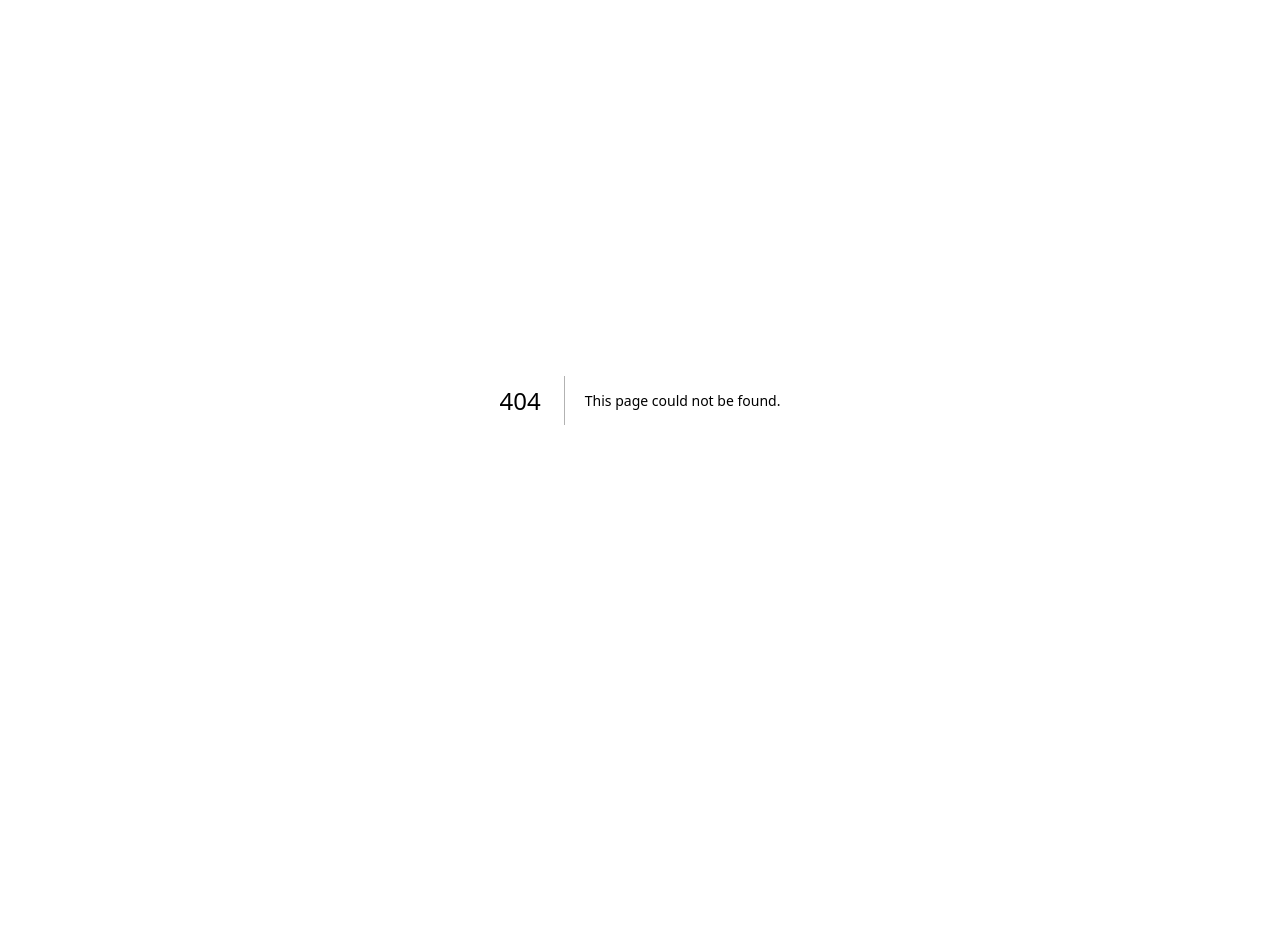
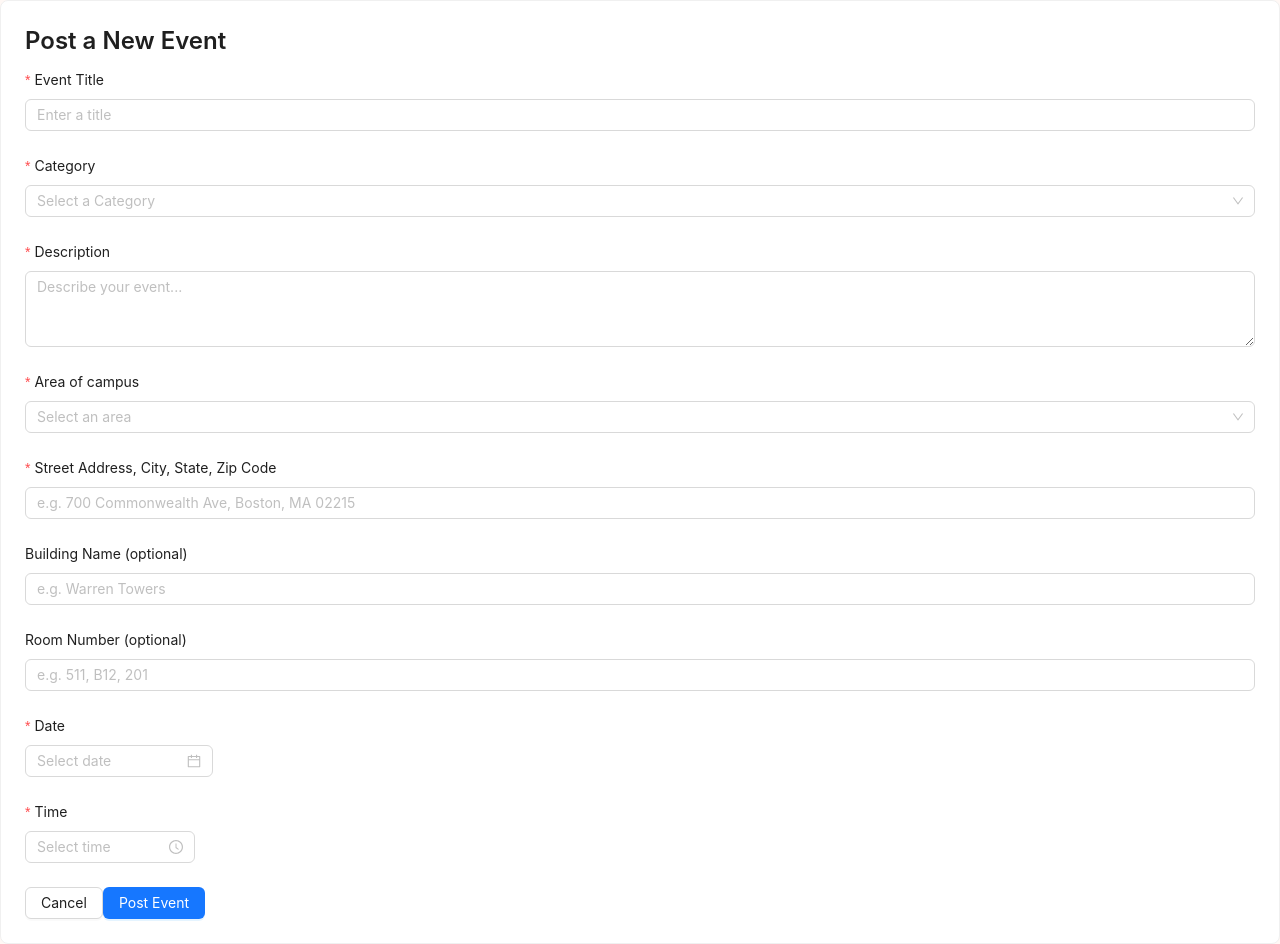
Before and after one commit to alyak0120/Team1-SparkBytes, a Next.js app in the folder team1-sparkbytes/: page /post in a window 1280 px wide. Before the commit this address had no page. Before the commit the page ends 800 px from the top, so only its background shows below. Built offline with nearby package versions, Linux system fonts and the light colour scheme.

Commit message:
Added event post page

```diff
--- a/team1-sparkbytes/app/globals.css
+++ b/team1-sparkbytes/app/globals.css
@@ -68,3 +68,34 @@
     min-height: 100vh;
   }
 }
+
+.floating-post-button {
+  position: fixed;
+  bottom: 32px;
+  right: 32px;
+  border-radius: 50%;
+  background-color: #cc0000;
+  border: none;
+  box-shadow: 0 4px 12px rgba(0,0,0,0.2);
+  display:flex;
+  justify-content: center;
+  align-items:center;
+  transition: all 0.25s ease;
+  z-index: 1000;
+  padding:0;
+  line-height:1;
+}
+
+.floating-post-button:hover{
+  transform: scale(1,1);
+  box-shadow: 0 6px 16px rgba(204, 0, 0, 0.4);
+  background-color: #e60000;
+}
+
+.plus-icon{
+  font-size: 28px;
+  line-height: 1;
+  display: flex;
+  align-items: center;
+  justify-content: center;
+}
--- a/team1-sparkbytes/app/page.tsx
+++ b/team1-sparkbytes/app/page.tsx
@@ -2,8 +2,9 @@
 import { useEffect } from "react";
 import { useRouter } from "next/navigation";
 import {useState} from 'react';
-import {Card, Button, Tag, Select, Row, Col, Typography, Space, Tooltip, Empty, ConfigProvider, theme} from 'antd';
-import {EnvironmentOutlined, ClockCircleOutlined, UserOutlined, HeartOutlined, HeartFilled, FlagOutlined, UnorderedListOutlined} from '@ant-design/icons';
+import {Card, Button, Tag, Select, Row, Col, Typography, Space, Tooltip, Empty, ConfigProvider, theme, Input} from 'antd';
+import {EnvironmentOutlined, ClockCircleOutlined, UserOutlined, HeartOutlined, HeartFilled, FlagOutlined, UnorderedListOutlined, PlusOutlined} from '@ant-design/icons';
+const {Search} = Input;
 
 const defaults: Record<string, string> = {
   Pizza: "/images/pizza.jpg",
@@ -95,12 +96,14 @@ export default function Home() {
   const [dietary, setDietary] = useState<string[]>([]);
   const [allergy, setAllergy] = useState<string[]>([]);
   const [location, setLocation] = useState<string[]>([]);
+  const [search, setSearch] = useState("");
 
 
 const filteredEvents = mockEvents.filter((e) => filter === "All" || e.category === filter).filter((e) => dietary.length === 0 ||
 dietary.some(dopts => e.dietary.includes(dopts))).filter((e) => allergy.length === 0 ||
 allergy.every(aopts => !e.allergies.includes(aopts))).filter((e) => location.length === 0 ||
-location.includes(e.campus)).sort((a,b) => {
+location.includes(e.campus)).filter((e) => e.title.toLowerCase().includes(search.toLowerCase()) ||
+e.description.toLowerCase().includes(search.toLowerCase()) || e.location.toLowerCase().includes(search.toLowerCase())).sort((a,b) => {
   if (sort==="time") return a.id - b.id;
   if (sort === "servings") return b.servingsLeft-a.servingsLeft;
   return 0;
@@ -145,6 +148,12 @@ location.includes(e.campus)).sort((a,b) => {
         >
           Map
         </Button>
+        <Search placeholder="Search events..."
+          allowClear
+          enterButton
+          value={search}
+          onChange={(e) => setSearch(e.target.value)}
+          style={{width:400}}/>
         </Space>
         <Space wrap>
           {categories.map((e) => (
@@ -165,7 +174,6 @@ location.includes(e.campus)).sort((a,b) => {
         <Select value={sort} onChange={(value: "time" | "servings") => setSort(value)} options={sortOptions} style={{width:160}}/>
     </Space>
     </Row>
-
     <Row gutter={[16,16]} style={{marginTop: 16}}>
       <Col xs={24} sm={8}>
           <Select
@@ -292,6 +300,16 @@ location.includes(e.campus)).sort((a,b) => {
             </Typography.Text>
           </Card>)}
           </div>
+          <Tooltip title="Post a new event">
+          <Button
+            type="primary"
+            shape="circle"
+            size="large"
+            icon={<PlusOutlined className="plus-icon"/>}
+            className="floating-post-button"
+            onClick={() => router.push("/post")}>
+            </Button>
+            </Tooltip>
     </Space>
     </ConfigProvider>
   );
--- /dev/null
+++ b/team1-sparkbytes/app/post/page.tsx
@@ -0,0 +1,136 @@
+'use client';
+import {Form, Input, Button, Select, Card, Typography, DatePicker, TimePicker} from 'antd';
+import {useState} from 'react';
+import { useRouter } from "next/navigation";
+import dayjs from 'dayjs';
+
+
+export default function NewEvent() {
+    const [loading, setLoading] = useState(false);
+    const router = useRouter();
+
+    const handleFinish = async (values: any) => {
+        setLoading(true);
+        //add logic to add data to database and handle form submission...
+    }
+
+    const addressRegex = /^[0-9A-Za-z\s.,'-]+,\s*[A-Za-z\s]+,\s*[A-Za-z]{2}\s*\d{5}(-\d{4})?$/;
+
+    return (
+        <div>
+            <Card>
+                <Typography.Title level={3}>
+                    Post a New Event
+                </Typography.Title>
+                <Form layout="vertical" onFinish={handleFinish}>
+                    <Form.Item
+                        label="Event Title"
+                        name="title"
+                        rules={[{required: true, message: 'Enter a title'}]}
+                    >
+                        <Input placeholder="Enter a title"/>
+                    </Form.Item>
+
+                    <Form.Item
+                        label="Category"
+                        name="category"
+                        rules={[{required: true, message: "Select a category"}]}
+                    >
+                        <Select
+                            placeholder="Select a Category"
+                            options={[
+                                {label: 'Pizza', value: 'Pizza'},
+                                {label: 'Breakfast', value: 'Breakfast'},
+                                {label: 'Dessert', value: 'Dessert'},
+                                {label: 'Otther', value: 'Other'}
+                            ]}
+                        />
+                    </Form.Item>
+
+                    <Form.Item
+                        label="Description"
+                        name="description"
+                        rules={[{required: true, message: 'Add a short description'}]}
+                    >
+                        <Input.TextArea rows={3} placeholder="Describe your event..."/>
+                    </Form.Item>
+
+                    <Form.Item
+                        label="Area of campus"
+                        name="area"
+                        rules={[{required:true, message: "Select an area of campus"}]}
+                    >
+                        <Select
+                            placeholder="Select an area"
+                            options={[
+                                {label: "East Campus", value: "East Campus"},
+                                {label: "West Campus", value: "West Campus"},
+                                {label: "South Campus", value: "South Campus"},
+                                {label: "Central Campus", value: "Central Campus"},
+                                {label: "Fenway Campus", value: "Fenway Campus"},
+                                {label: "Medical Campus", value: "Medical Campus"}
+                            ]}
+                        />
+                    </Form.Item>
+
+                    <Form.Item
+                        label="Street Address, City, State, Zip Code"
+                        name="address"
+                        rules={[{required: true, message: "Enter a full address"},
+                            {pattern: addressRegex, message: "Enter a valid format: 700 Commonwealth Ave, Boston, MA 02215"}
+                        ]}
+                    >
+                        <Input placeholder="e.g. 700 Commonwealth Ave, Boston, MA 02215"/>
+                    </Form.Item>
+
+                    <Form.Item
+                        label="Building Name (optional)"
+                        name="building">
+                        <Input placeholder="e.g. Warren Towers"/>
+                    </Form.Item>
+
+                    <Form.Item label="Room Number (optional)" name="room">
+                        <Input placeholder="e.g. 511, B12, 201"/>
+                    </Form.Item>
+
+                    <div>
+                    <Form.Item
+                        label="Date"
+                        name="date"
+                        rules={[{required: true, message: "Select a date"}]}
+                    >
+                        <DatePicker
+                            format="MM/DD/YYYY"
+                            disabledDate={(current) => current && current < dayjs().startOf('day')}
+                        />
+                    </Form.Item>
+
+                    <Form.Item
+                        label="Time"
+                        name="time"
+                        rules={[{required: true, message: "Select a time"}]}
+                    >
+                        <TimePicker format="h:mm A" use12Hours minuteStep={5} />
+                    </Form.Item>
+                    </div>
+
+                    <div>
+                        <Button
+                            onClick={() => router.push('/')}
+                            disabled={loading}
+                        >
+                            Cancel
+                        </Button>
+                        <Button
+                            type="primary"
+                            loading={loading}
+                            htmlType="submit"
+                        >
+                            Post Event
+                        </Button>
+                    </div>
+                </Form>
+            </Card>
+        </div>
+    );
+}
```
Also changed, not shown: 1 other file (tests, documents, lock files or other folders).
